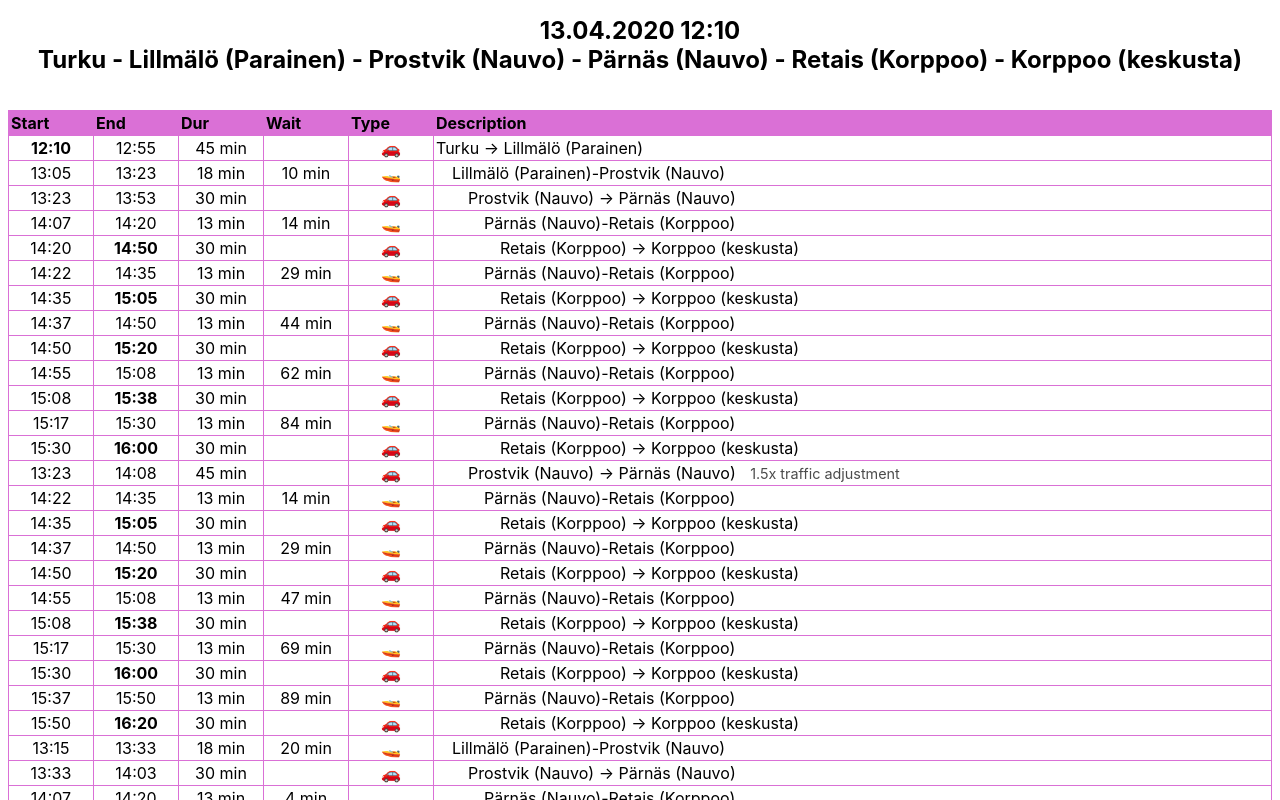
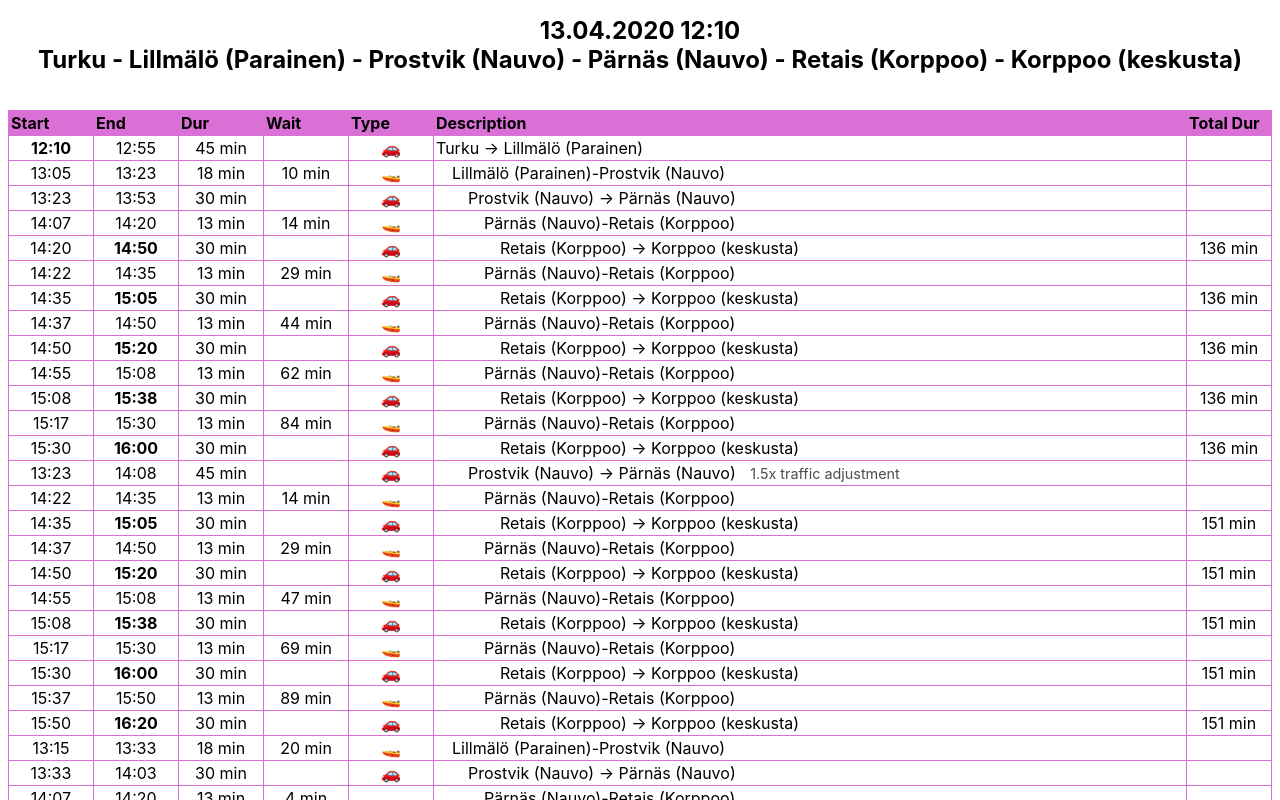
Before and after one commit to akx/lauttanen, a React (Create React App) app: page / in a window 1280 px wide. Shown: the top 800 px of the page. Built offline with nearby package versions, Linux system fonts and the light colour scheme.

Commit message:
Refactor

```diff
--- a/src/App.tsx
+++ b/src/App.tsx
@@ -1,9 +1,9 @@
 import React from "react";
-import { GTFSData, RawGTFSData } from "./lib/gtfs/types";
-import { augmentRawGTFSData, parseMultipleUrls } from "./lib/gtfs/parse";
-import { InterstopMap, Leg, LegType, MultilegMachine } from "./lib/multileg";
+import {GTFSData, RawGTFSData} from "./lib/gtfs/types";
+import {augmentRawGTFSData, parseMultipleUrls} from "./lib/gtfs/parse";
+import {InterstopMap, MultilegMachine} from "./lib/multileg";
 import * as datefns from "date-fns";
-import cx from "classnames";
+import {MultilegTable} from './components/MultilegTable';
 
 async function getGTFSData(): Promise<GTFSData> {
   const rawData = await parseMultipleUrls<RawGTFSData>({
@@ -31,63 +31,6 @@ const driveTravelTimes: InterstopMap = {
   [`${korpoRetaisStopId},${korpoCentrumStopId}`]: 30,
   [`${turkuStopId},${parainenStopId}`]: 45, // according to google maps
 };
-
-function MultilegBitView({
-  leg,
-  parentLeg,
-  depth,
-}: {
-  leg: Leg;
-  parentLeg?: Leg;
-  depth: number;
-}) {
-  let typeLogo = "";
-  switch (leg.type) {
-    case LegType.ERROR:
-      typeLogo = "⚡";
-      break;
-    case LegType.DRIVE:
-      typeLogo = "🚗";
-      break;
-    case LegType.FERRY:
-      typeLogo = "🚤";
-      break;
-  }
-  const wait = parentLeg
-    ? datefns.differenceInMinutes(leg.startTime, parentLeg.endTime)
-    : undefined;
-  return (
-    <>
-      <tr
-        className={cx({ initial: depth === 0, final: leg.next.length === 0 })}
-      >
-        <td className="dt st">{datefns.format(leg.startTime, "HH:mm")}</td>
-        <td className="dt et">{datefns.format(leg.endTime, "HH:mm")}</td>
-        <td className="dt du">
-          {datefns.differenceInMinutes(leg.endTime, leg.startTime)} min
-        </td>
-        <td className="dt wt">
-          {wait !== undefined && wait > 0 ? `${wait} min` : null}
-        </td>
-        <td className="tl">{typeLogo}</td>
-        <td className="tx">
-          <div style={{ paddingLeft: `${depth}em` }}>
-            {leg.text}
-            <span className="remark">{leg.remark}</span>
-          </div>
-        </td>
-      </tr>
-      {leg.next.map((childLeg, i) => (
-        <MultilegBitView
-          leg={childLeg}
-          parentLeg={leg}
-          key={i}
-          depth={depth + 1}
-        />
-      ))}
-    </>
-  );
-}
 
 function App() {
   const [gtfsData, setGtfsData] = React.useState<GTFSData | undefined>();
@@ -118,23 +61,8 @@ function App() {
         <br />
         {stops.map((s) => s.stop_name).join(" - ")}
       </h1>
-
       <br />
-      <table id="t">
-        <thead>
-          <th>Start</th>
-          <th>End</th>
-          <th>Dur</th>
-          <th>Wait</th>
-          <th>Type</th>
-          <th>Description</th>
-        </thead>
-        <tbody>
-          {multilegTrips.map((leg, i) => (
-            <MultilegBitView leg={leg} key={i} depth={0} />
-          ))}
-        </tbody>
-      </table>
+      <MultilegTable legs={multilegTrips} />
     </div>
   );
 }
--- /dev/null
+++ b/src/components/MultilegTable.tsx
@@ -0,0 +1,94 @@
+import {Leg, LegType} from '../lib/multileg';
+import * as datefns from "date-fns";
+import cx from 'classnames';
+import React from 'react';
+
+interface MultilegTableRowProps {
+  leg: Leg;
+  parentLeg?: Leg;
+  depth: number;
+  accumulatedDuration?: number;
+}
+
+function MultilegTableRow({
+                            leg,
+                            parentLeg,
+                            depth,
+                            accumulatedDuration,
+                          }: MultilegTableRowProps) {
+  let typeLogo = "";
+  switch (leg.type) {
+    case LegType.ERROR:
+      typeLogo = "⚡";
+      break;
+    case LegType.DRIVE:
+      typeLogo = "🚗";
+      break;
+    case LegType.FERRY:
+      typeLogo = "🚤";
+      break;
+  }
+  const wait = parentLeg
+    ? datefns.differenceInMinutes(leg.startTime, parentLeg.endTime)
+    : undefined;
+  const legDuration = datefns.differenceInMinutes(leg.endTime, leg.startTime);
+  const newAccumulatedDuration = (accumulatedDuration || 0) + legDuration;
+  let final = leg.next.length === 0;
+  let initial = depth === 0;
+  return (
+    <>
+      <tr className={cx({initial, final})}>
+        <td className="dt st">{datefns.format(leg.startTime, "HH:mm")}</td>
+        <td className="dt et">{datefns.format(leg.endTime, "HH:mm")}</td>
+        <td className="dt du">{legDuration} min</td>
+        <td className="dt wt">
+          {wait !== undefined && wait > 0 ? `${wait} min` : null}
+        </td>
+        <td className="tl">{typeLogo}</td>
+        <td className="tx">
+          <div style={{paddingLeft: `${depth}em`}}>
+            {leg.text}
+            <span className="remark">{leg.remark}</span>
+          </div>
+        </td>
+        <td className="dt adu">
+          {final ? <>{newAccumulatedDuration} min</> : null}
+        </td>
+      </tr>
+      {leg.next.map((childLeg, i) => (
+        <MultilegTableRow
+          leg={childLeg}
+          parentLeg={leg}
+          key={i}
+          depth={depth + 1}
+          accumulatedDuration={newAccumulatedDuration}
+        />
+      ))}
+    </>
+  );
+}
+
+interface MultilegTableProps {
+  legs: Leg[]
+}
+
+export function MultilegTable({legs}: MultilegTableProps) {
+  return (
+    <table id="t">
+      <thead>
+        <th>Start</th>
+        <th>End</th>
+        <th>Dur</th>
+        <th>Wait</th>
+        <th>Type</th>
+        <th>Description</th>
+        <th>Total Dur</th>
+      </thead>
+      <tbody>
+        {legs.map((leg, i) => (
+          <MultilegTableRow leg={leg} key={i} depth={0} />
+        ))}
+      </tbody>
+    </table>
+  );
+}
--- a/src/lib/multileg.ts
+++ b/src/lib/multileg.ts
@@ -46,6 +46,7 @@ export enum LegType {
 }
 
 export interface Leg {
+  id: string;
   type: LegType;
   text: string;
   remark?: string;
@@ -62,6 +63,7 @@ export class MultilegMachine {
   private readonly gtfsData: GTFSData;
   private readonly driveMultipliers: number[];
   private readonly disembarkTimeMin: number;
+  private readonly maxFerryOptions: number = 5;
 
   constructor(
     gtfsData: GTFSData,
@@ -84,12 +86,14 @@ export class MultilegMachine {
     const stopsKey = `${stopId1},${stopId2}`;
     const stop1 = this.gtfsData.stopMap[stopId1];
     const stop2 = this.gtfsData.stopMap[stopId2];
+    const defaultId = `${stopId1}-${stopId2}-${startTime}`;
     if (this.interStopTravelMap[stopsKey]) {
       let multipliers = nextLegs.length > 0 ? this.driveMultipliers : [1];
       return multipliers.map((mul) => {
         const minutes = this.interStopTravelMap[stopsKey] * mul;
         const endTime = datefns.add(startTime, { minutes });
         return {
+          id: defaultId,
           type: LegType.DRIVE,
           text: `${stop1.stop_name} -> ${stop2.stop_name}`,
           remark:
@@ -107,10 +111,11 @@ export class MultilegMachine {
         startTime,
         stopId1,
         stopId2
-      ).slice(0, 5);
+      ).slice(0, this.maxFerryOptions);
       if (!trips.length) {
         return [
           {
+            id: defaultId,
             type: LegType.ERROR,
             text: `no valid route: ${stop1.stop_name} -> ${stop2.stop_name}`,
             startTime,
@@ -136,6 +141,7 @@ export class MultilegMachine {
           { minutes: this.disembarkTimeMin }
         );
         return {
+          id: `${trip.trip_id}`,
           type: LegType.FERRY,
           text: trip.trip_headsign,
           startTime: tripStart,
```
